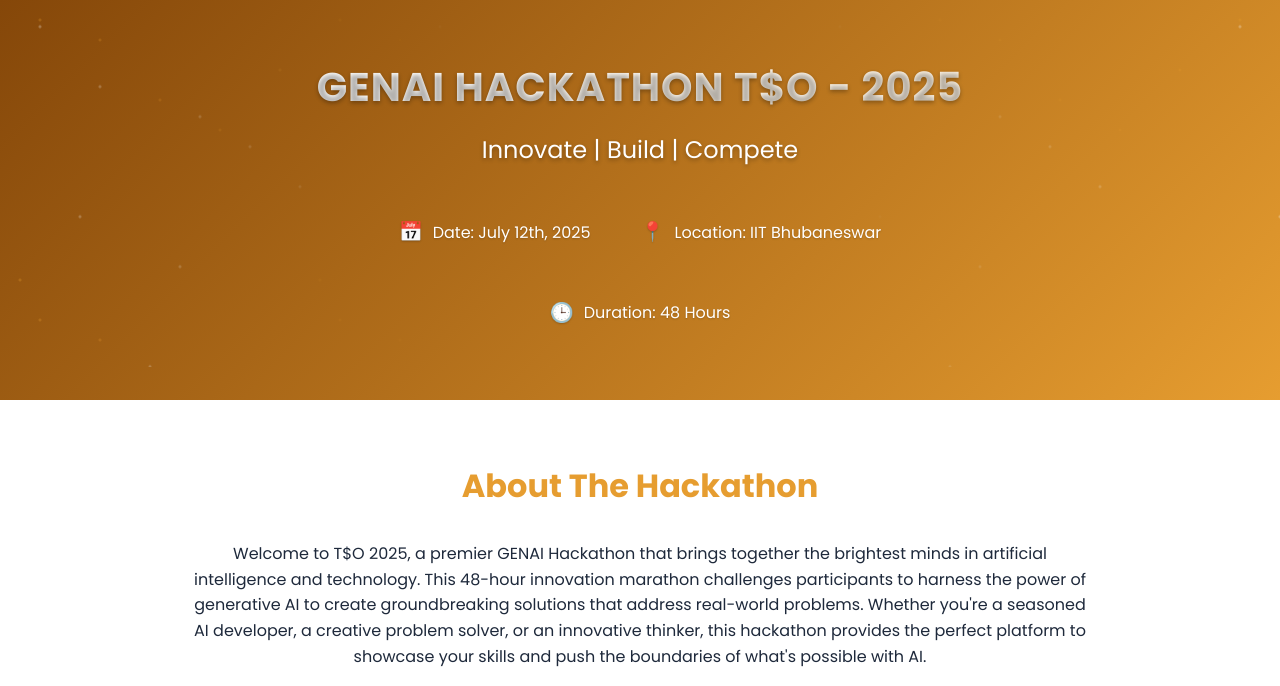
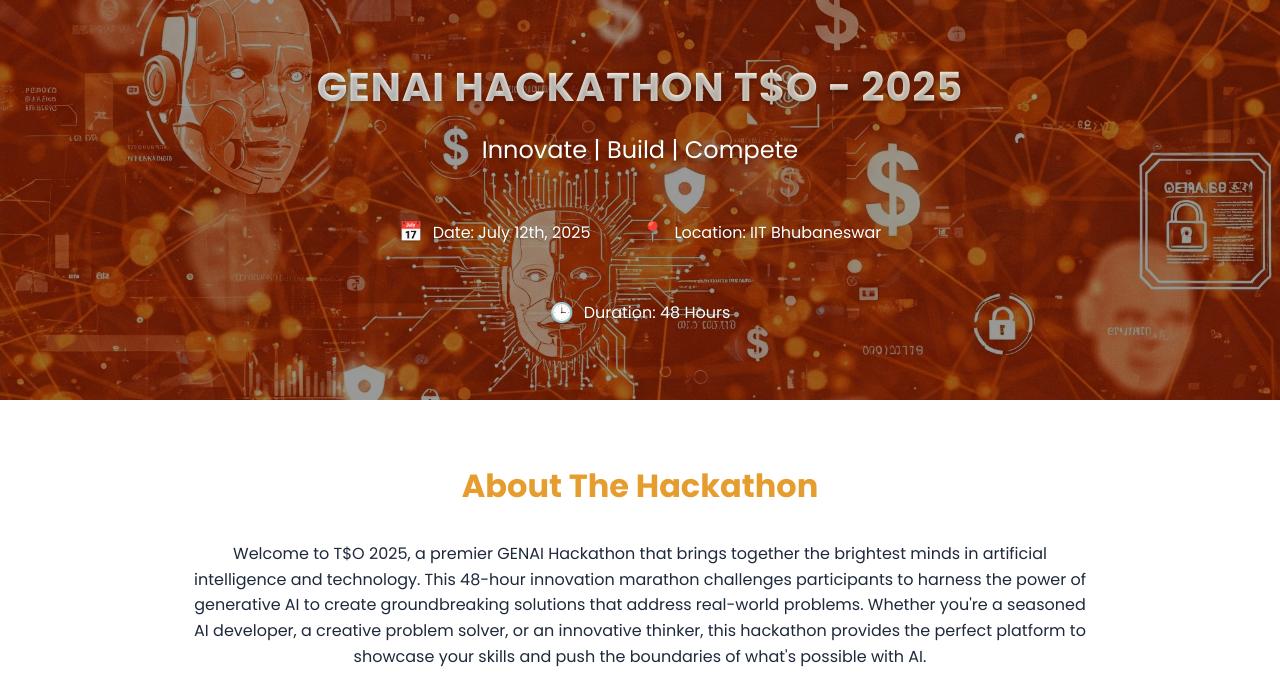
Before and after one commit to livingMabhijit/odigen2025, a website: page index.html in a window 1280 px wide. Shown: the top 686 px of the page. Drawn offline with Linux system fonts and the light colour scheme.

Commit message:
banner change

```diff
--- a/styles.css
+++ b/styles.css
@@ -177,7 +177,7 @@
 
 /* Hero Section */
 .hero {
-    background: linear-gradient(135deg, #854709, #e69d30);
+    background: url('images/Gemini_Generated_Image.jpeg') center/cover no-repeat;
     position: relative;
     color: white;
     padding: 50px 20px;
@@ -196,50 +196,8 @@
     left: 0;
     right: 0;
     bottom: 0;
-    background:
-        radial-gradient(2px 2px at 40px 60px, #fff 50%, #0000),
-        radial-gradient(2px 2px at 100px 120px, #fff 50%, #0000),
-        radial-gradient(2px 2px at 200px 150px, #fff 50%, #0000),
-        radial-gradient(2px 2px at 80px 250px, #fff 50%, #0000),
-        radial-gradient(2px 2px at 180px 300px, #fff 50%, #0000),
-        radial-gradient(2px 2px at 250px 180px, #fff 50%, #0000),
-        radial-gradient(2px 2px at 300px 220px, #fff 50%, #0000),
-        radial-gradient(2px 2px at 150px 400px, #fff 50%, #0000);
-    background-size: 400px 400px;
-    animation: moveStars 60s linear infinite;
-    opacity: 0.3;
+    background: rgba(0, 0, 0, 0.4);
     z-index: 1;
-}
-
-.hero::after {
-    content: '';
-    position: absolute;
-    inset: 0;
-    background:
-        radial-gradient(2px 2px at 20px 30px, #e69d30 50%, #0000),
-        radial-gradient(2px 2px at 40px 70px, #e69d30 50%, #0000),
-        radial-gradient(2px 2px at 100px 90px, #e69d30 50%, #0000),
-        radial-gradient(2px 2px at 160px 150px, #e69d30 50%, #0000),
-        radial-gradient(2px 2px at 220px 180px, #e69d30 50%, #0000),
-        radial-gradient(2px 2px at 280px 120px, #e69d30 50%, #0000);
-    background-size: 300px 300px;
-    animation: moveStars 40s linear infinite;
-    opacity: 0.3;
-    z-index: 1;
-}
-
-@keyframes moveStars {
-    from {
-        transform: translateY(0);
-    }
-    to {
-        transform: translateY(-400px);
-    }
-}
-
-.hero::before,
-.hero::after {
-    mask-image: radial-gradient(circle at center, transparent 30%, black);
 }
 
 .hero .container {
@@ -815,8 +773,23 @@
 
 /* Footer Contact Info */
 footer .contact-info {
+    display: flex;
+    flex-direction: column;
+    gap: 10px;
+    margin-top: 10px;
     color: inherit;
     font-weight: 500;
+}
+
+footer .contact-info p {
+    display: flex;
+    align-items: center;
+    justify-content: center;
+    gap: 10px;
+}
+
+footer .contact-info i {
+    font-size: 1.2rem;
 }
 
 /* Sections */
```
Also changed, not shown: images/Gemini_Generated_Image.jpeg (added).
